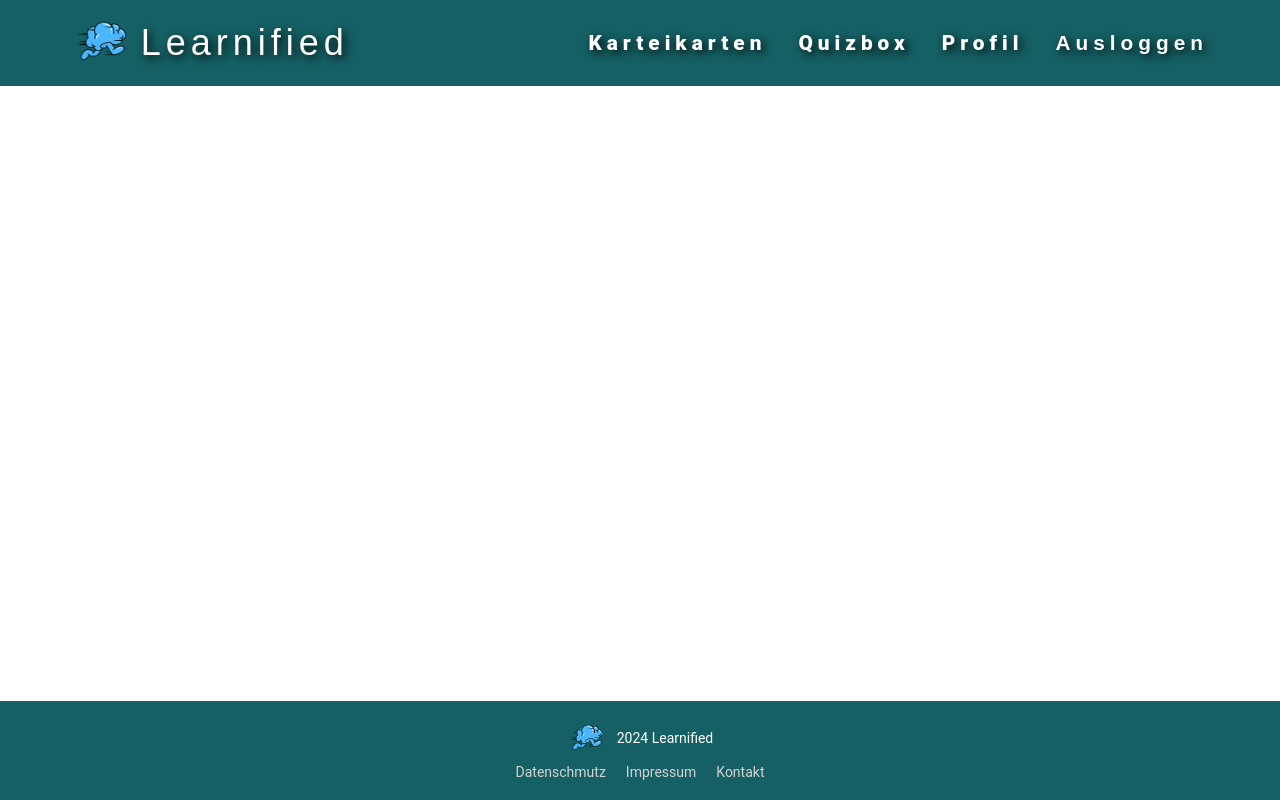
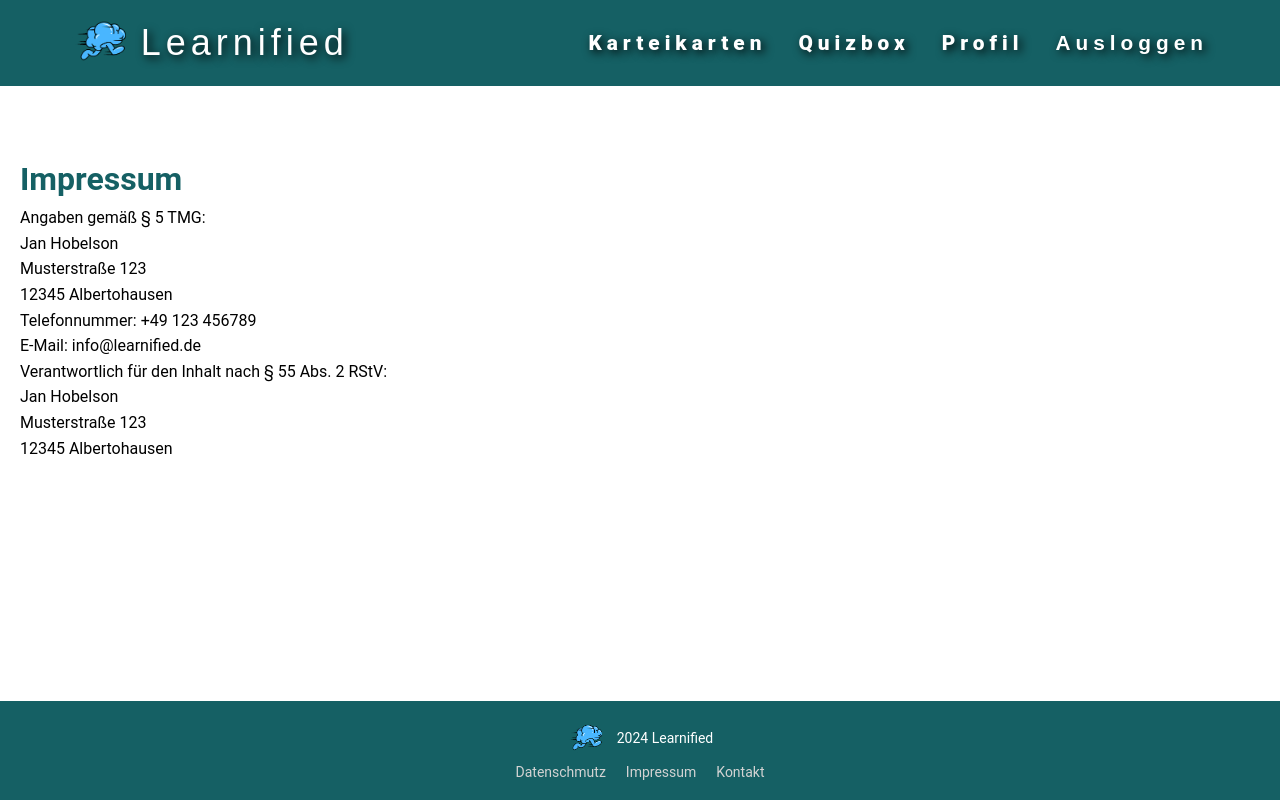
Before and after one commit to coding-bootcamps-eu/final-project-2024-08-learn-app, a Vue app: page /impressum in a window 1280 px wide. Built offline with nearby package versions, Linux system fonts and the light colour scheme; a web font is replaced by a local one.

Commit message:
i add the impressum in the footer

```diff
--- a/src/components/Footer.vue
+++ b/src/components/Footer.vue
@@ -7,7 +7,7 @@
       </div>
       <nav>
         <router-link to="/Datenschutz">Datenschmutz</router-link>
-        <a href="/impressum">Impressum</a>
+        <router-link to="/impressum">Impressum</router-link>
         <router-link to="/kontakt">Kontakt</router-link>
       </nav>
     </div>
--- a/src/router/index.js
+++ b/src/router/index.js
@@ -10,6 +10,7 @@ import AddCardView from '@/views/AddCardView.vue'
 import QuizView from '@/views/QuizView.vue'
 import Datenschutz from '@/views/Datenschutz.vue'
 import Contact from '@/views/Kontakt.vue'
+import Impressum from '@/views/impressum.vue'
 
 const router = createRouter({
   history: createWebHistory(import.meta.env.BASE_URL),
@@ -70,6 +71,11 @@ const router = createRouter({
       name: 'Kontakt',
       component: Contact,
     },
+    {
+      path: '/impressum',
+      name: 'Impressum',
+      component: Impressum,
+    },
   ],
 })
 
--- /dev/null
+++ b/src/views/Impressum.vue
@@ -0,0 +1,36 @@
+<template>
+  <div class="impressum">
+    <h1>Impressum</h1>
+    <p>Angaben gemäß § 5 TMG:</p>
+    <p>
+      Jan Hobelson<br />
+      Musterstraße 123<br />
+      12345 Albertohausen<br />
+      Telefonnummer: +49 123 456789<br />
+      E-Mail: info@learnified.de<br />
+    </p>
+    <p>
+      Verantwortlich für den Inhalt nach § 55 Abs. 2 RStV:<br />
+      Jan Hobelson<br />
+      Musterstraße 123<br />
+      12345 Albertohausen<br />
+    </p>
+  </div>
+</template>
+
+<script>
+export default {
+  name: 'Impressum',
+}
+</script>
+
+<style scoped>
+.impressum {
+  padding: 20px;
+  line-height: 1.6;
+}
+
+h1 {
+  color: var(--clr-green-dark);
+}
+</style>
```
